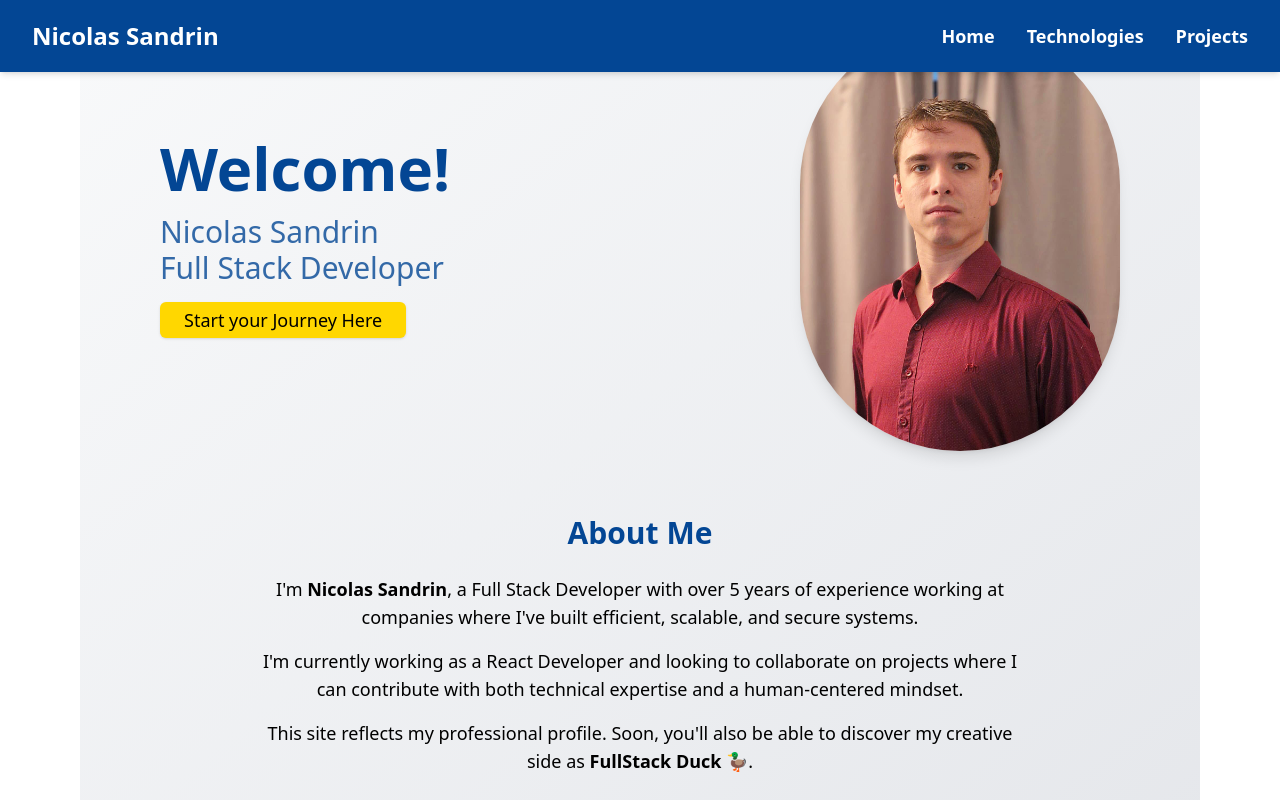
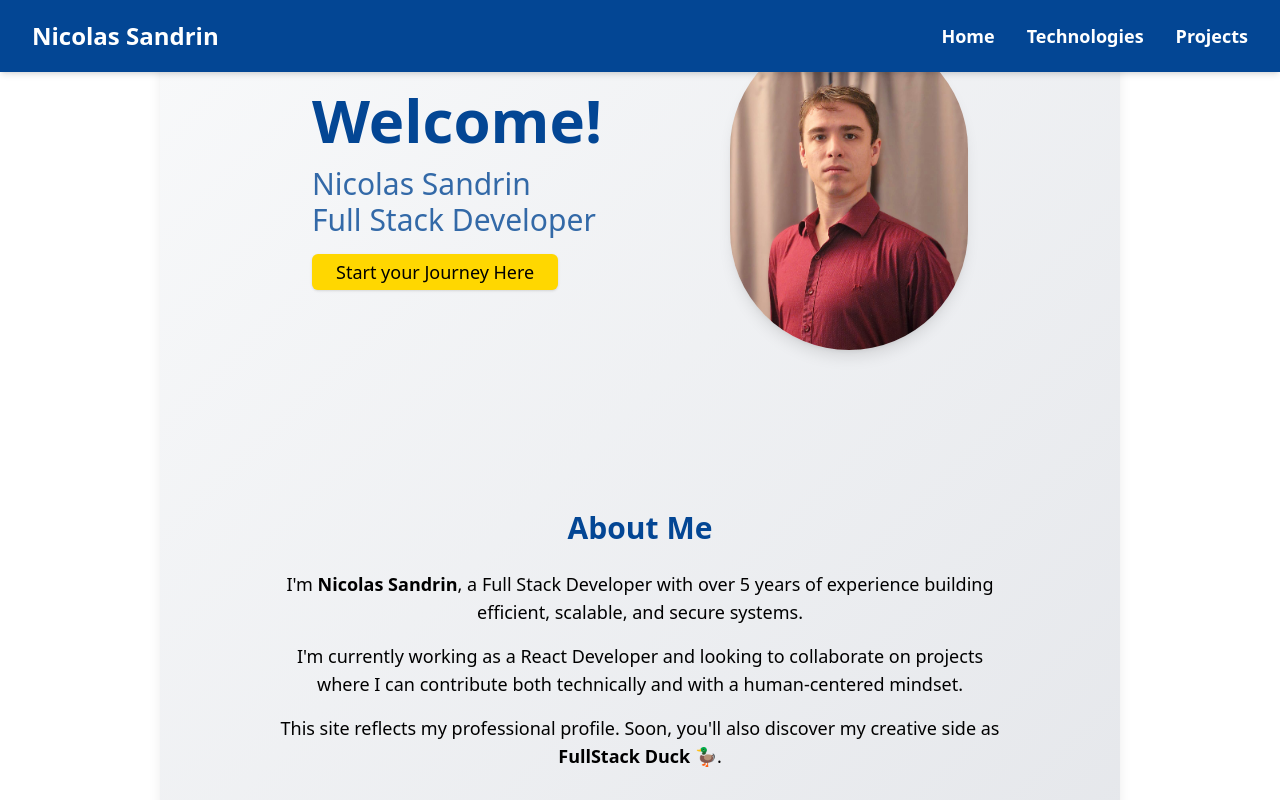
Before and after one commit to FullStack-Duck/portfolio, a Next.js app: page / in a window 1280 px wide. Built offline with nearby package versions, Linux system fonts and the light colour scheme.

Commit message:
HeroSection fix

```diff
--- a/src/app/layout.tsx
+++ b/src/app/layout.tsx
@@ -13,8 +13,8 @@ const geistMono = Geist_Mono({
 });
 
 export const metadata: Metadata = {
-  title: "Create Next App",
-  description: "Generated by create next app",
+  title: "Nicolas Sandrin | Portfolio",
+  description: "Welcome to my personal website and portfolio.",
 };
 
 export default function RootLayout({
@@ -25,7 +25,7 @@ export default function RootLayout({
   return (
     <html lang="en">
       <body
-        className={`bg-white text-black antialiased text-lg ${geistSans.variable} ${geistMono.variable}`}
+        className={`min-h-screen overflow-x-hidden bg-white text-black antialiased text-base sm:text-lg ${geistSans.variable} ${geistMono.variable}`}
       >
         {children}
       </body>
--- a/src/components/HeroSection/heroSection.tsx
+++ b/src/components/HeroSection/heroSection.tsx
@@ -7,22 +7,24 @@ import Link from 'next/link';
 
 export default function HeroSection() {
   return (
-    <section className="w-full bg-gradient-to-br from-[#f9fafb] to-[#e5e7eb] dark:from-[#111827] dark:to-[#1f2937] px-4 md:px-12 lg:px-20 py-20">
-      <div className="max-w-7xl mx-auto flex flex-col items-center gap-16">
+    <section className="w-full px-4 sm:px-6 lg:px-20 my-12 sm:my-16 lg:my-20">
+<div className="rounded-xl shadow-lg bg-gradient-to-br from-[#f9fafb] to-[#e5e7eb] dark:from-[#111827] dark:to-[#1f2937] min-h-[70vh] sm:min-h-[80vh] flex flex-col justify-center py-12 sm:py-16 lg:py-24">
+<div className="max-w-5xl mx-auto flex flex-col items-center justify-center gap-24 px-4 sm:px-6 lg:gap-40">
+
           {/* HERO BLOCK */}
-        <div className="flex flex-col-reverse md:flex-row items-center justify-center gap-12 w-full">
+          <div className="flex flex-col-reverse md:flex-row items-center justify-between gap-32 w-full px-8 sm:px-16 lg:px-32">
           <motion.div
               className="flex-1 text-center md:text-left"
               initial={{ opacity: 0, y: 40 }}
               animate={{ opacity: 1, y: 0 }}
               transition={{ duration: 0.6 }}
             >
-            <h1 className="text-6xl font-bold text-chelsea mb-4">Welcome!</h1>
-            <h2 className="text-3xl font-medium text-chelsea/80 mb-4">
+              <h1 className="text-4xl sm:text-5xl md:text-6xl font-bold text-chelsea mb-4">Welcome!</h1>
+              <h2 className="text-xl sm:text-2xl md:text-3xl font-medium text-chelsea/80 mb-4">
                 Nicolas Sandrin<br />Full Stack Developer
               </h2>
               <Link href="/journey">
-              <Button className="text-lg px-6 py-3 bg-gold text-black hover:bg-chelsea hover:text-white transition-colors duration-300">
+                <Button className="text-base sm:text-lg px-5 py-3 sm:px-6 sm:py-3 bg-gold text-black hover:bg-chelsea hover:text-white transition-colors duration-300">
                   Start your Journey Here
                 </Button>
               </Link>
@@ -37,24 +39,26 @@ export default function HeroSection() {
               <Image
                 src="/profile.jpeg"
                 alt="Nicolas Sandrin"
-              width={320}
-              height={320}
-              className="rounded-full shadow-lg object-cover"
+                width={280}
+                height={280}
+                className="rounded-full shadow-lg object-cover sm:w-[300px] sm:h-[300px] md:w-[320px] md:h-[320px]"
               />
             </motion.div>
           </div>
 
-        <div className="text-center max-w-3xl">
-          <h2 className="text-3xl font-bold text-chelsea mb-6">About Me</h2>
-          <p className="text-lg text-neutral-700 dark:text-neutral-300 mb-4">
-            I'm <strong>Nicolas Sandrin</strong>, a Full Stack Developer with over 5 years of experience working at companies where I've built efficient, scalable, and secure systems.
+          {/* ABOUT */}
+          <div className="text-center max-w-3xl px-4">
+            <h2 className="text-2xl sm:text-3xl font-bold text-chelsea mb-6">About Me</h2>
+            <p className="text-base sm:text-lg text-neutral-700 dark:text-neutral-300 mb-4">
+              I'm <strong>Nicolas Sandrin</strong>, a Full Stack Developer with over 5 years of experience building efficient, scalable, and secure systems.
             </p>
-          <p className="text-lg text-neutral-700 dark:text-neutral-300 mb-4">
-            I'm currently working as a React Developer and looking to collaborate on projects where I can contribute with both technical expertise and a human-centered mindset.
+            <p className="text-base sm:text-lg text-neutral-700 dark:text-neutral-300 mb-4">
+              I'm currently working as a React Developer and looking to collaborate on projects where I can contribute both technically and with a human-centered mindset.
             </p>
-          <p className="text-lg text-neutral-700 dark:text-neutral-300">
-            This site reflects my professional profile. Soon, you'll also be able to discover my creative side as <strong>FullStack Duck 🦆</strong>.
+            <p className="text-base sm:text-lg text-neutral-700 dark:text-neutral-300">
+              This site reflects my professional profile. Soon, you'll also discover my creative side as <strong>FullStack Duck 🦆</strong>.
             </p>
+          </div>
         </div>
       </div>
     </section>
```
Lines whose indentation alone changed are shown as unchanged.
